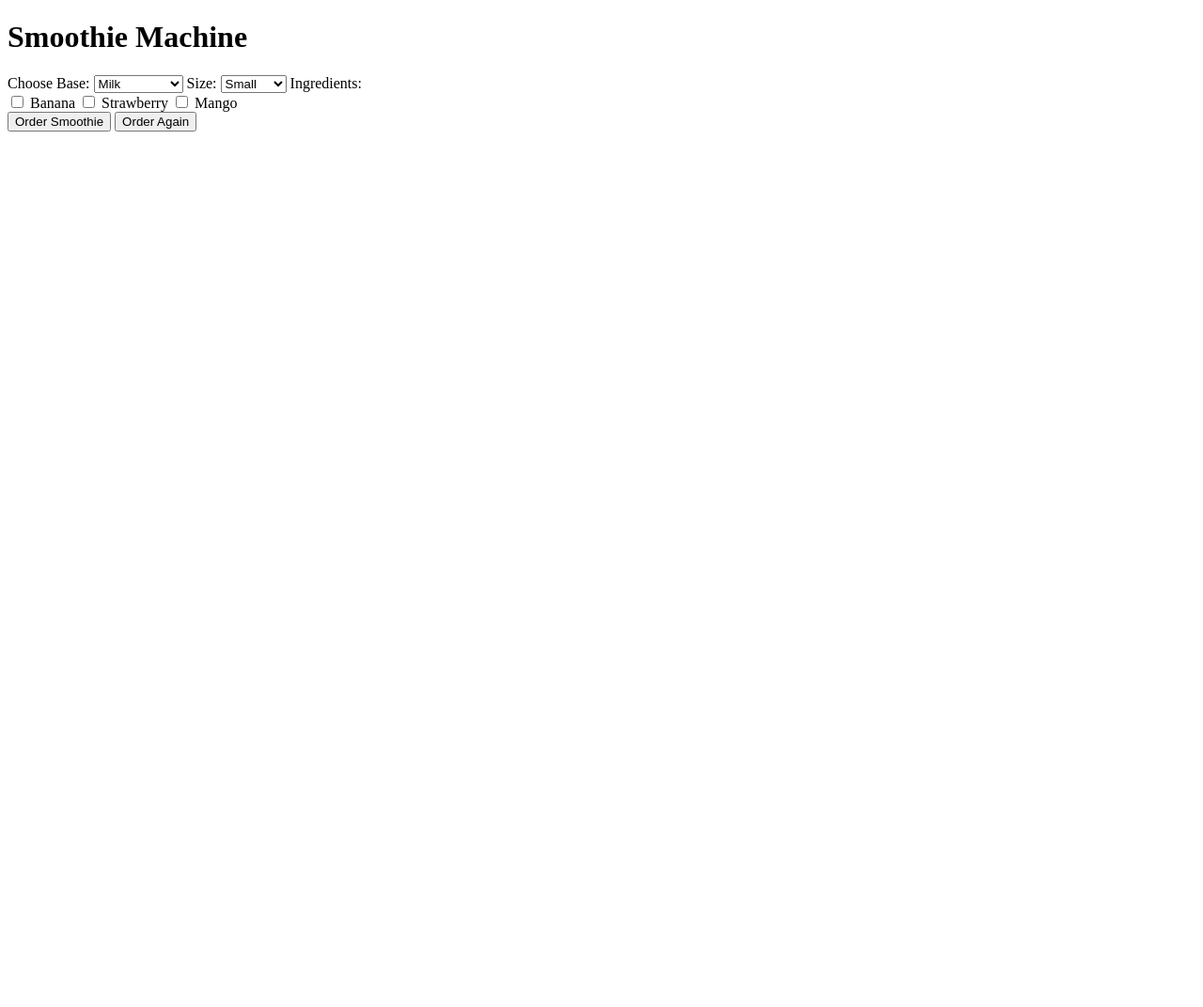
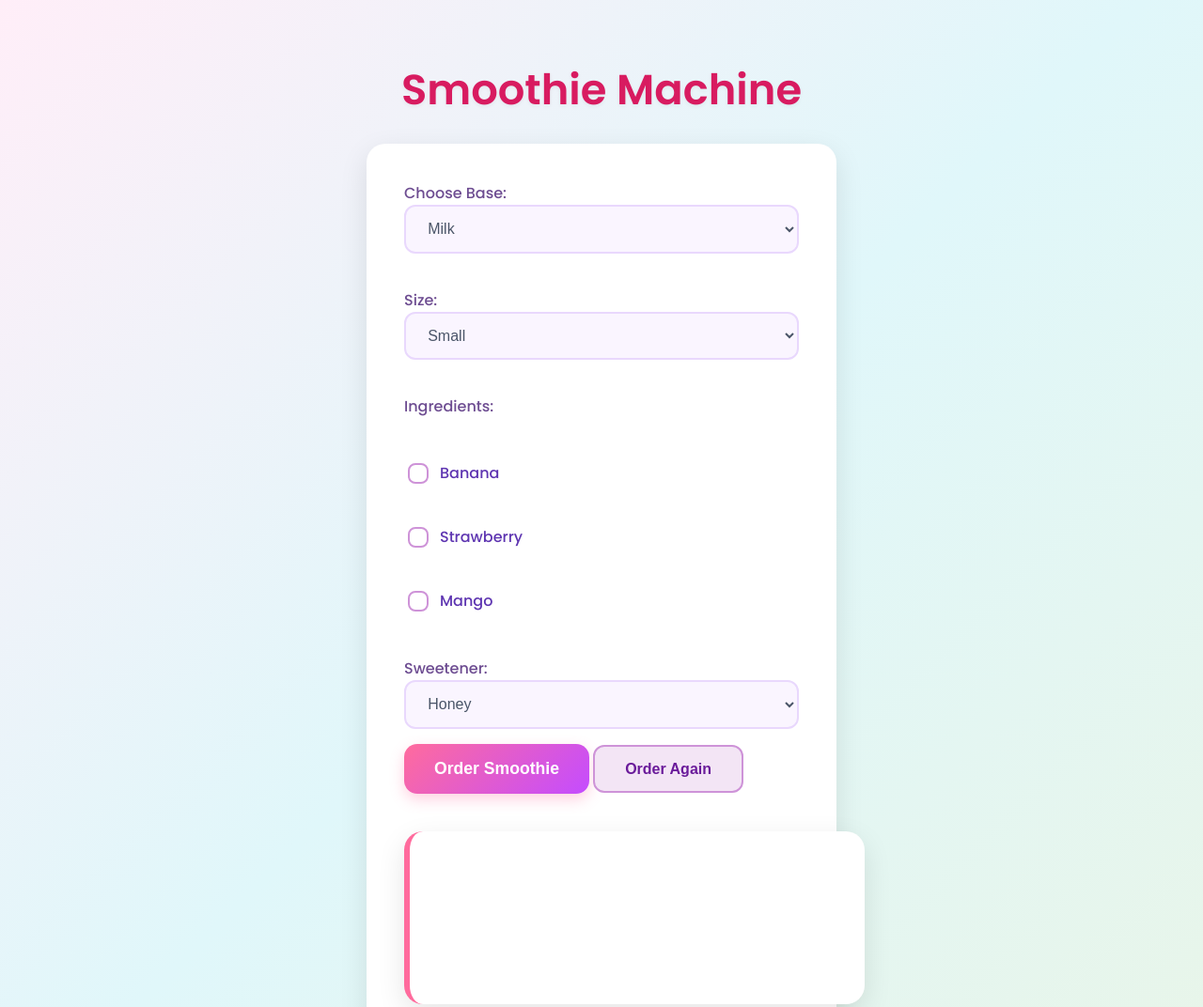
Before and after one commit to alenthomas206/COMP-1073, a plain HTML site: page assignment-2/index.html in a window 1280 px wide. Shown: the top 1072 px of the page at 94% size. Before the commit the page ends 800 px from the top, so only its background shows below. Drawn offline with Linux system fonts and the light colour scheme.

Commit message:
debugging

```diff
--- a/assignment-2/index.html
+++ b/assignment-2/index.html
@@ -3,6 +3,8 @@
 <head>
     <meta charset="UTF-8">
     <meta name="viewport" content="width=device-width, initial-scale=1.0">
+    <link rel="stylesheet" href="style.css">
+
     <title>Smoothie Machine</title>
 </head>
 <body>
@@ -33,7 +35,13 @@
             <label><input type="checkbox" value="Strawberry"> Strawberry</label>
             <label><input type="checkbox" value="Mango"> Mango</label>
         </div>
-
+        <label>
+            Sweetener:
+            <select id="sweetener">
+                <option value="Honey">Honey</option>
+                <option value="Sugar">Sugar</option>
+                <option value="Stevia">Stevia</option>
+            </select>
         <button type="button" id="orderBtn">Order Smoothie</button>
 
         <button type="button" id="resetBtn" class="secondary-btn">Order Again</button>
--- a/assignment-2/script.js
+++ b/assignment-2/script.js
@@ -18,7 +18,7 @@ document.getElementById("orderBtn").addEventListener("click", () => {
         .map(item => item.value);// Capture selected ingredients
     const sweetener = document.getElementById("sweetener").value;// Capture sweetener value
 
-    const ingredientCount = ingredients.length;
+    const ingredientCount = selectedIngredients.length;
     const finalPrice = calculatePrice(size, ingredientCount);
 
     const Order = {
@@ -37,7 +37,7 @@ document.getElementById("orderBtn").addEventListener("click", () => {
         <h2>Your Smoothie Order</h2>
         <p><strong>Base:</strong> ${base}</p>
         <p><strong>Size:</strong> ${size}</p>
-        <p><strong>Ingredients:</strong> ${ingredients.join(", ") || "None"}</p>
+        <p><strong>Ingredients:</strong> ${selectedIngredients.join(", ") || "None"}</p>
         <p><strong>Sweetener:</strong> ${sweetener}</p>
         <p><strong>Total Price:</strong> $${finalPrice}</p>
     `;
```
